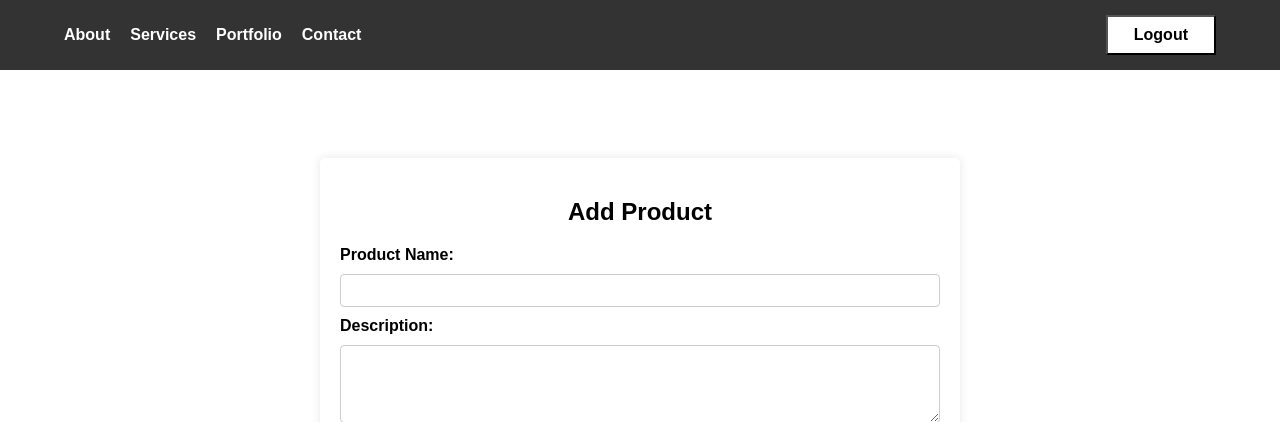
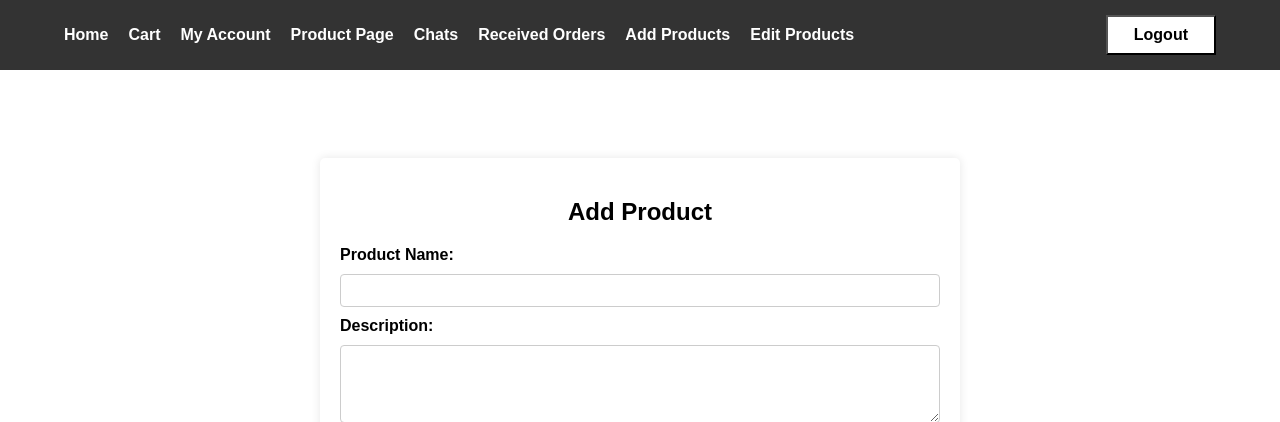
Before and after one commit to O-Will-O/180Final, a Flask app: page /AddProducts in a window 1280 px wide. Shown: the top 422 px of the page. Run offline with Flask 3, Linux system fonts and the light colour scheme; a user stored in the database is signed in; some libraries are stand-ins or nearby versions.

Commit message:
base html stuff

```diff
--- a/Templates/base.html
+++ b/Templates/base.html
@@ -11,10 +11,16 @@
         <nav>
           <div class="container">
             <ul class="menu">
-              <li><a href="about.html">About</a></li>
-              <li><a href="services.html">Services</a></li>
-              <li><a href="portfolio.html">Portfolio</a></li>
-              <li><a href="contact.html">Contact</a></li>
+              <li><a href="/">Home</a></li>
+              <li><a href="/cart">Cart</a></li>
+              <li><a href="/MyAccount">My Account</a></li>
+              <li><a href="/productpage">Product Page</a></li>
+              <li><a href="/productpage">Chats</a></li>
+              <li><a href="/productpage">Received Orders</a></li>
+              {% if session["UserType"] == 'Vendor' %}
+                  <li><a href="/AddProduct">Add Products</a></li>
+                  <li><a href="/EditProduct">Edit Products</a></li>
+              {% endif %}
             </ul>
             <div class="logout">
                 <button class="barItem input">
```
